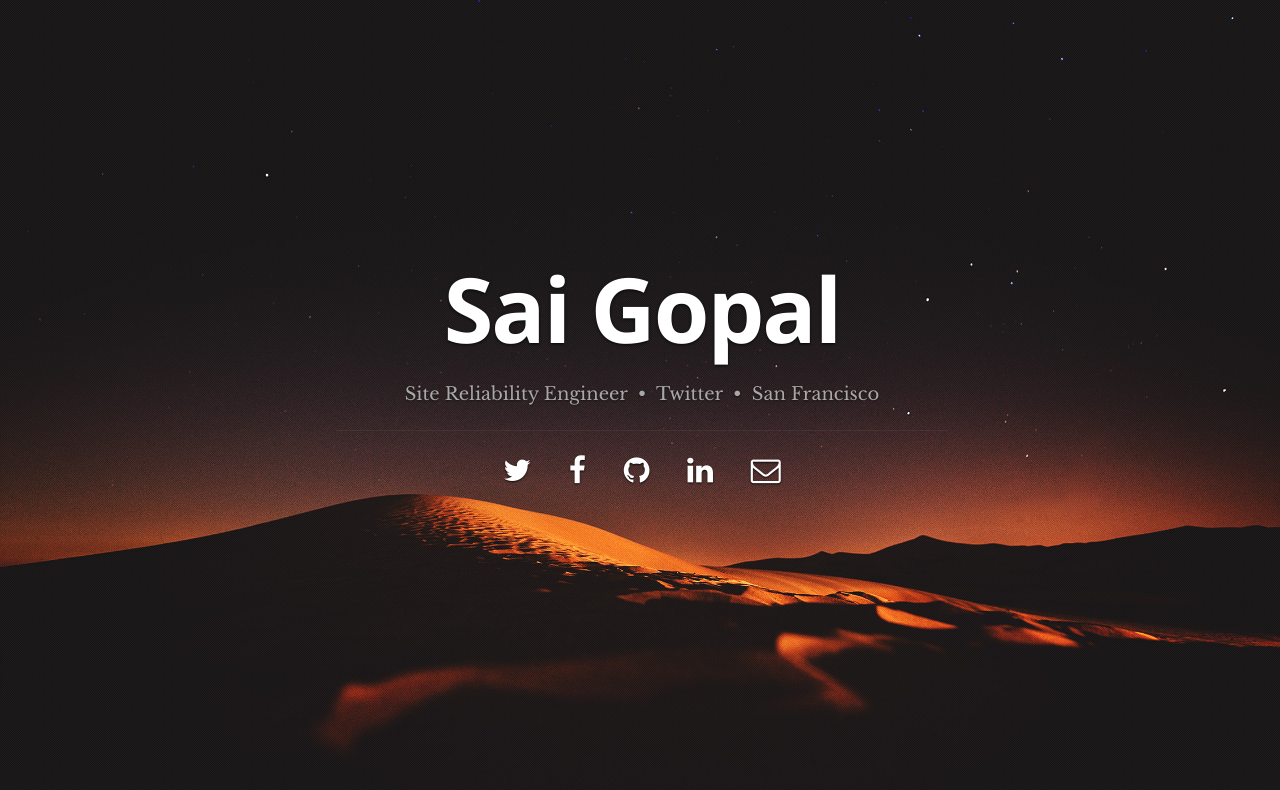
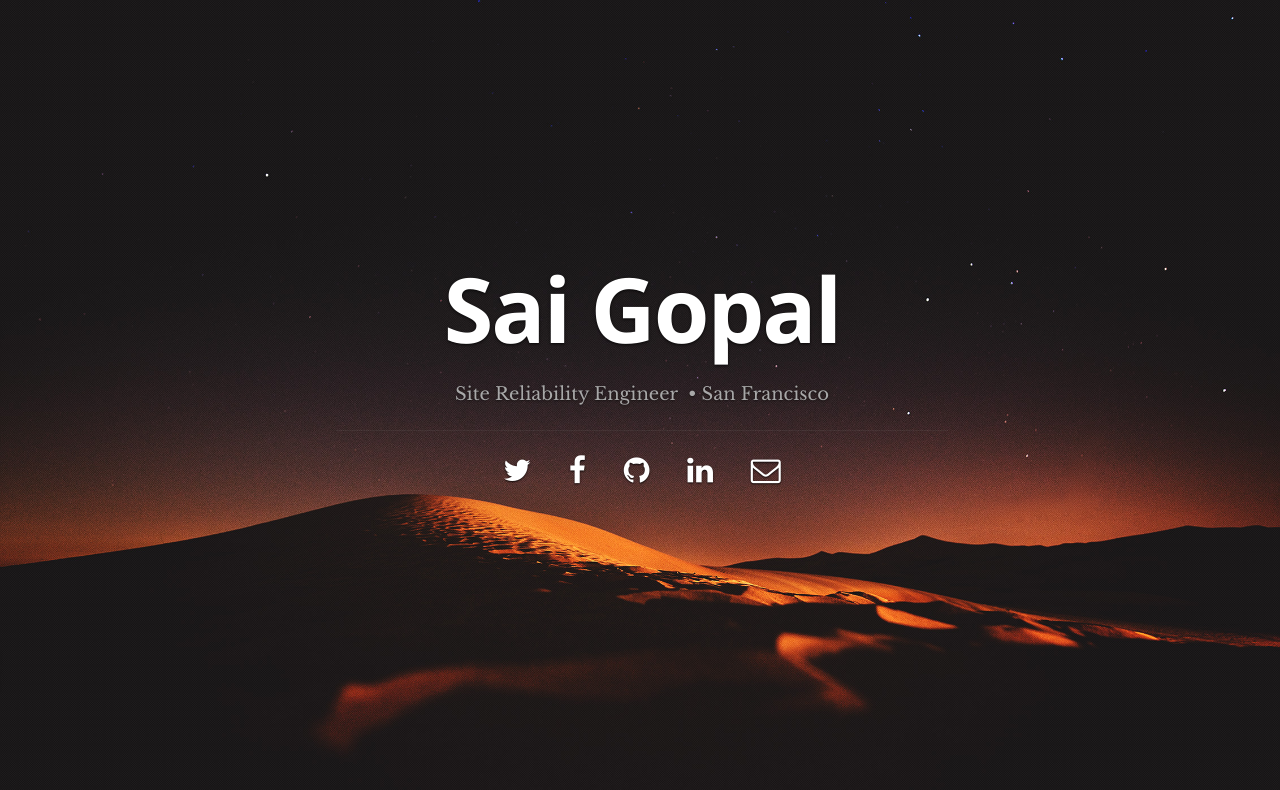
Before and after one commit to lrsaigopal/lrsaigopal.github.io, a plain HTML site: page index.html in a window 1280 px wide. Drawn offline with nearby package versions, Linux system fonts and the light colour scheme.

Commit message:
Update index.html

```diff
--- a/index.html
+++ b/index.html
@@ -24,7 +24,7 @@
             Sai Gopal
           </h1>
           <h3>
-            Site Reliability Engineer &nbsp;&bull;&nbsp; Twitter &nbsp;&bull;&nbsp; San Francisco
+            Site Reliability Engineer &nbsp;&bull;&nbsp;San Francisco
           </h3>
           <hr>
           <ul class="social">
```
